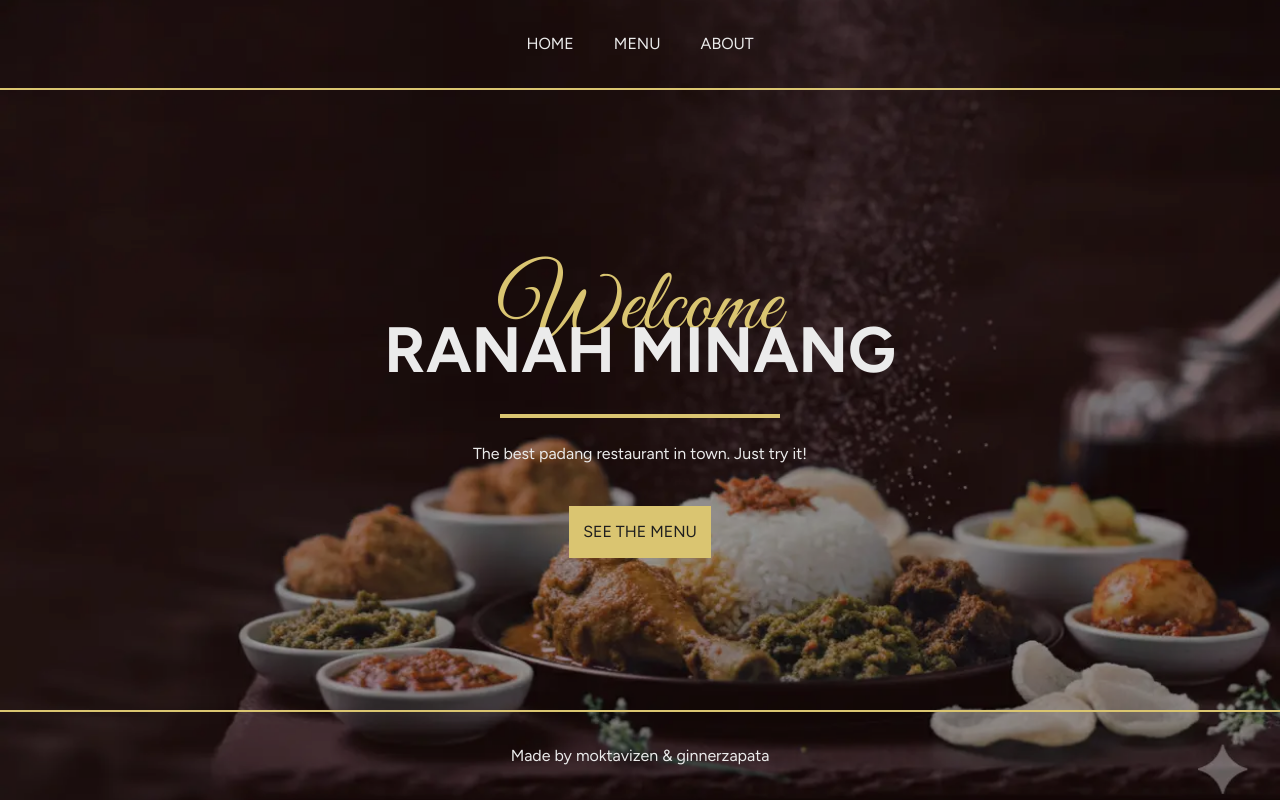
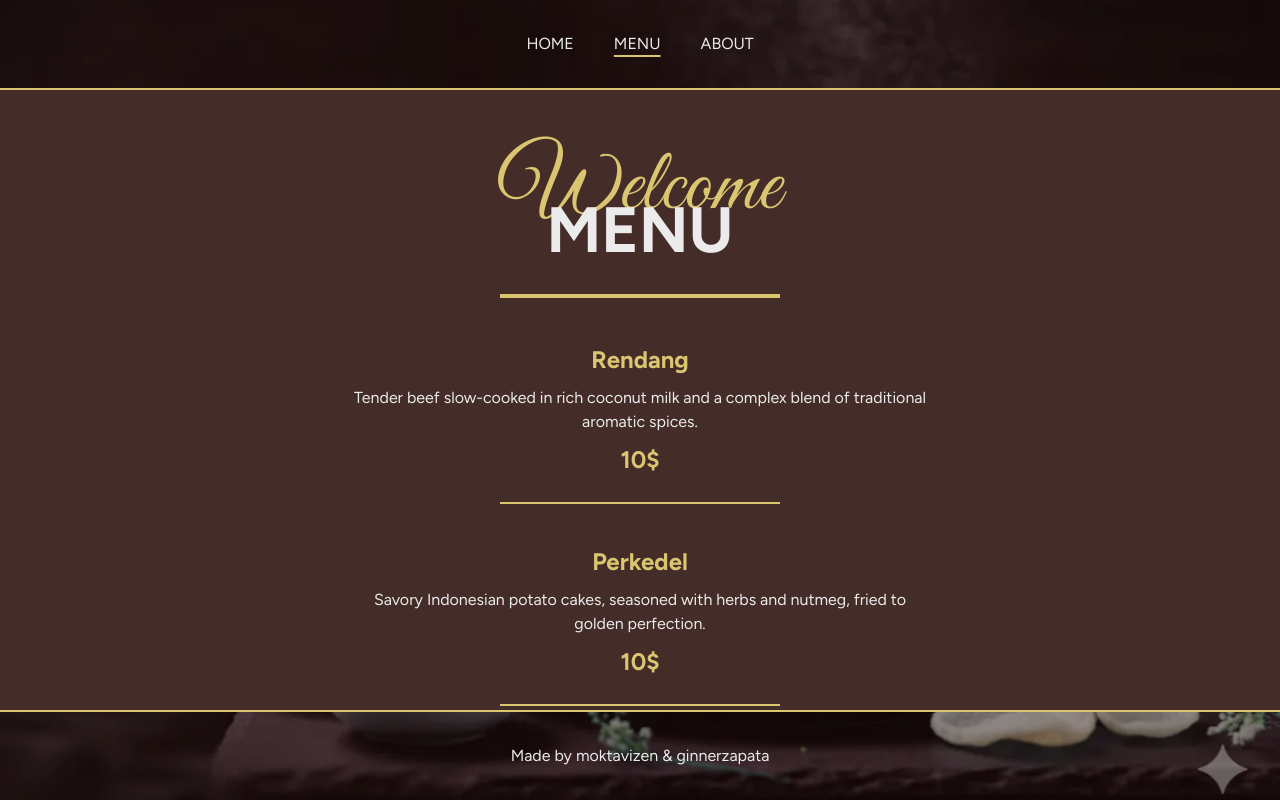
Before and after one commit to moktavizen/restaurant, a website built with webpack: page src/template.html in a window 1280 px wide. Both pictures are taken after a click on the button "MENU". Built offline with nearby package versions, Linux system fonts and the light colour scheme.

Commit message:
Add tab switching logic

```diff
--- a/src/index.js
+++ b/src/index.js
@@ -2,11 +2,41 @@ import "./styles/reset.css";
 import "./styles/font.css";
 import "./styles/template.css";
 import { init } from "./modules/init.js";
-
-// TODO
-// Tab-switching logic
-// Should have event listeners for each button in the header navbar that wipes out the current
-// contents of div#content and then runs the correct ‘tab module’ to populate it with the new
-// contents again.
+import { els, states } from "./modules/globals.js";
+import { createHomeComponent } from "./modules/home.js";
+import { createMenuComponent } from "./modules/menu.js";
+import { createAboutComponent } from "./modules/about.js";
 
 init();
+
+function renderContent(tab, component) {
+  els.contentDiv.replaceChildren();
+
+  states.prevTab = states.currTab;
+  states.prevTab.removeAttribute("data-is-curr");
+  states.currTab = tab;
+  states.currTab.setAttribute("data-is-curr", "true");
+
+  els.contentDiv.appendChild(component);
+}
+
+els.body.addEventListener("click", (e) => {
+  const target = e.target;
+
+  if (target.tagName !== "BUTTON" || target.dataset.isCurr === "true") {
+    return;
+  }
+
+  switch (target.textContent) {
+    case "Home":
+      renderContent(els.homeTab, createHomeComponent());
+      break;
+    case "Menu":
+    case "See the menu":
+      renderContent(els.menuTab, createMenuComponent());
+      break;
+    case "About":
+      renderContent(els.aboutTab, createAboutComponent());
+      break;
+  }
+});
--- /dev/null
+++ b/src/modules/globals.js
@@ -0,0 +1,11 @@
+const els = {
+  contentDiv: document.querySelector("#content"),
+  body: document.body,
+  homeTab: document.querySelector("#home-tab"),
+  menuTab: document.querySelector("#menu-tab"),
+  aboutTab: document.querySelector("#about-tab"),
+};
+
+const states = {};
+
+export { els, states };
--- a/src/modules/init.js
+++ b/src/modules/init.js
@@ -1,11 +1,11 @@
+import { els, states } from "./globals.js";
 import { createHomeComponent } from "./home.js";
 
 function init() {
-  const contentDiv = document.querySelector("#content");
+  states.currTab = els.homeTab;
+  states.currTab.setAttribute("data-is-curr", "true");
 
-  const homeComponent = createHomeComponent();
-
-  contentDiv.appendChild(homeComponent);
+  els.contentDiv.appendChild(createHomeComponent());
 }
 
 export { init };
--- a/src/styles/template.css
+++ b/src/styles/template.css
@@ -38,9 +38,9 @@ nav > button:hover {
   color: var(--clr-gold);
 }
 
-nav > button.selected {
+nav > button[data-is-curr="true"] {
   text-decoration: underline var(--clr-gold) 2px;
-  text-underline-offset: 4px;
+  text-underline-offset: 6px;
 }
 
 #content {
--- a/src/template.html
+++ b/src/template.html
@@ -8,9 +8,9 @@
   <body>
     <header>
       <nav>
-        <button>Home</button>
-        <button>Menu</button>
-        <button>About</button>
+        <button id="home-tab">Home</button>
+        <button id="menu-tab">Menu</button>
+        <button id="about-tab">About</button>
       </nav>
     </header>
     <div id="content"></div>
```
